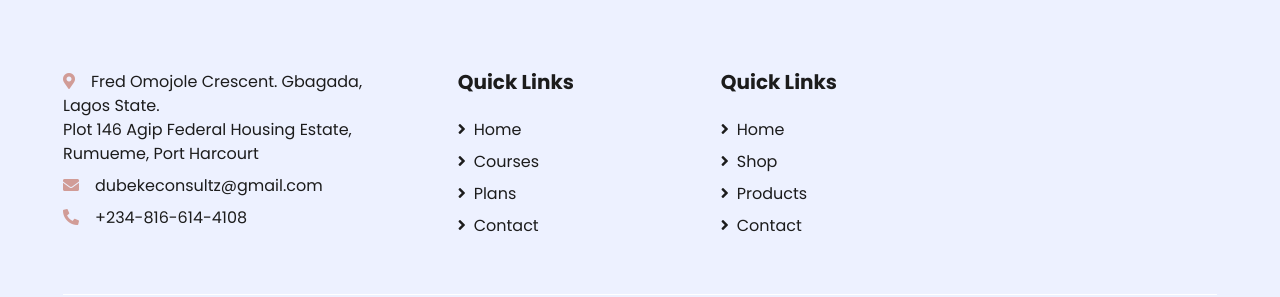
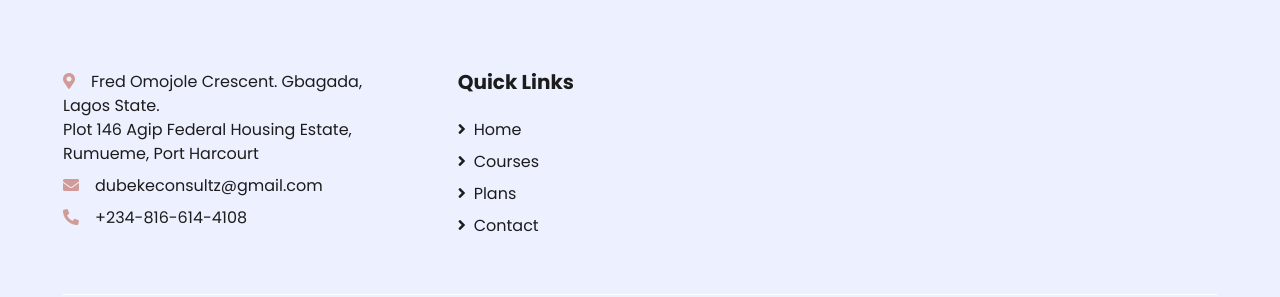
Before and after one commit to Kalashin1/king_app_frontend, a React (Vite) app: page / in a window 1280 px wide. Shown: the part 1350-1647 px from the top of the page. Built offline with nearby package versions, Linux system fonts and the light colour scheme; no server answers; the database is empty.

Commit message:
removed double quick links

```diff
--- a/src/components/footer.jsx
+++ b/src/components/footer.jsx
@@ -28,16 +28,7 @@ const Footer = () => {
                 <Link className="text-dark mb-2" to={SCREENS.CONTACT}><i className="fa fa-angle-right mr-2"></i>Contact</Link>
               </div>
             </div>
-            <div className="col-md-4 mb-5">
-              <h5 className="font-weight-bold text-dark mb-4">Quick Links</h5>
-              <div className="d-flex flex-column justify-content-start">
-                <Link to="" className="text-dark mb-2"><i className="fa fa-angle-right mr-2"></i>Home</Link>
-                <Link to={SCREENS.SHOP} className="text-dark mb-2"><i className="fa fa-angle-right mr-2"></i>Shop</Link>
-                <Link className="text-dark mb-2" to={SCREENS.SHOP}><i className="fa fa-angle-right mr-2"></i>Products</Link>
-                {/* <Link className="text-dark mb-2" to="/"><i className="fa fa-angle-right mr-2"></i>Shopping Cart</Link> */}
-                <Link className="text-dark mb-2" to="/"><i className="fa fa-angle-right mr-2"></i>Contact</Link>
-              </div>
-            </div>
+
             {/* <div className="col-md-4 mb-5">
               <h5 className="font-weight-bold text-dark mb-4">Newsletter</h5>
               <form action="">
```
